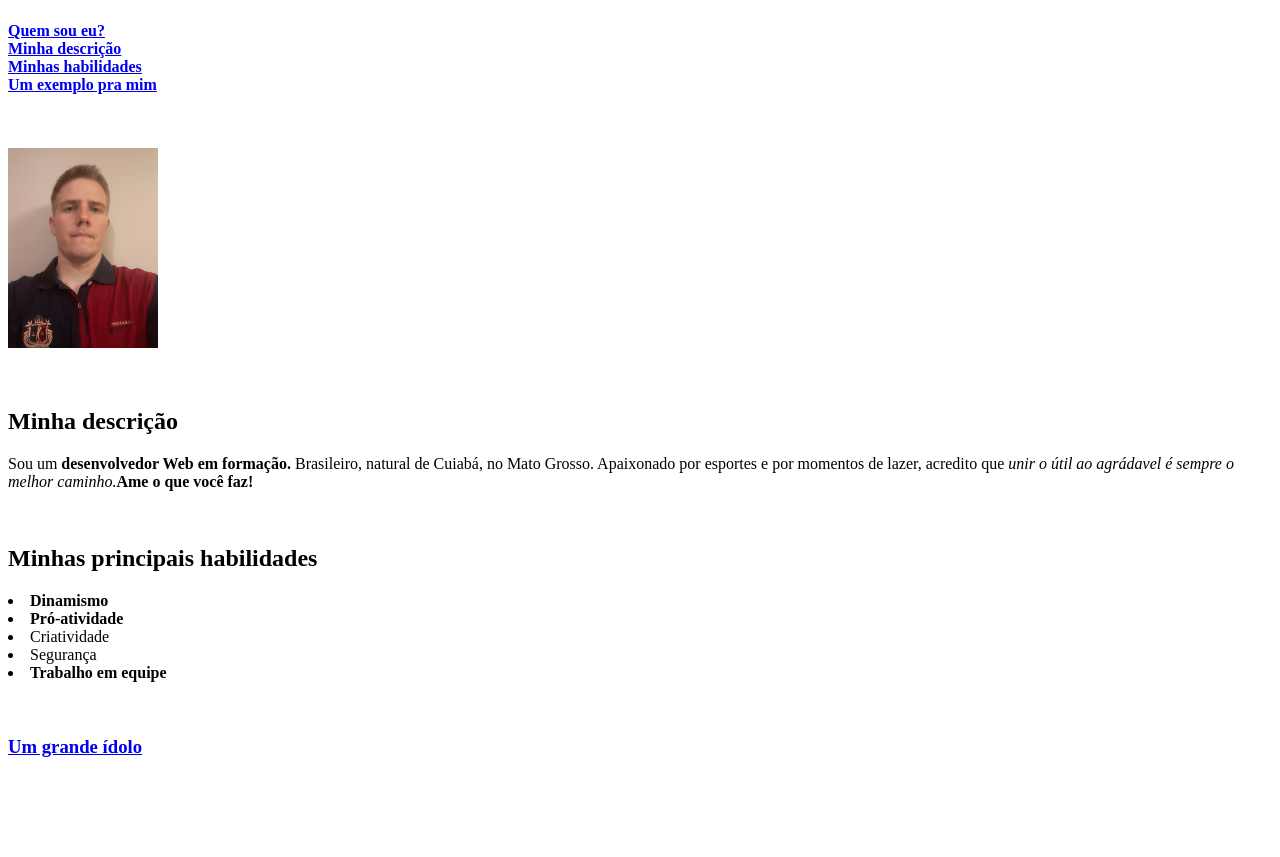
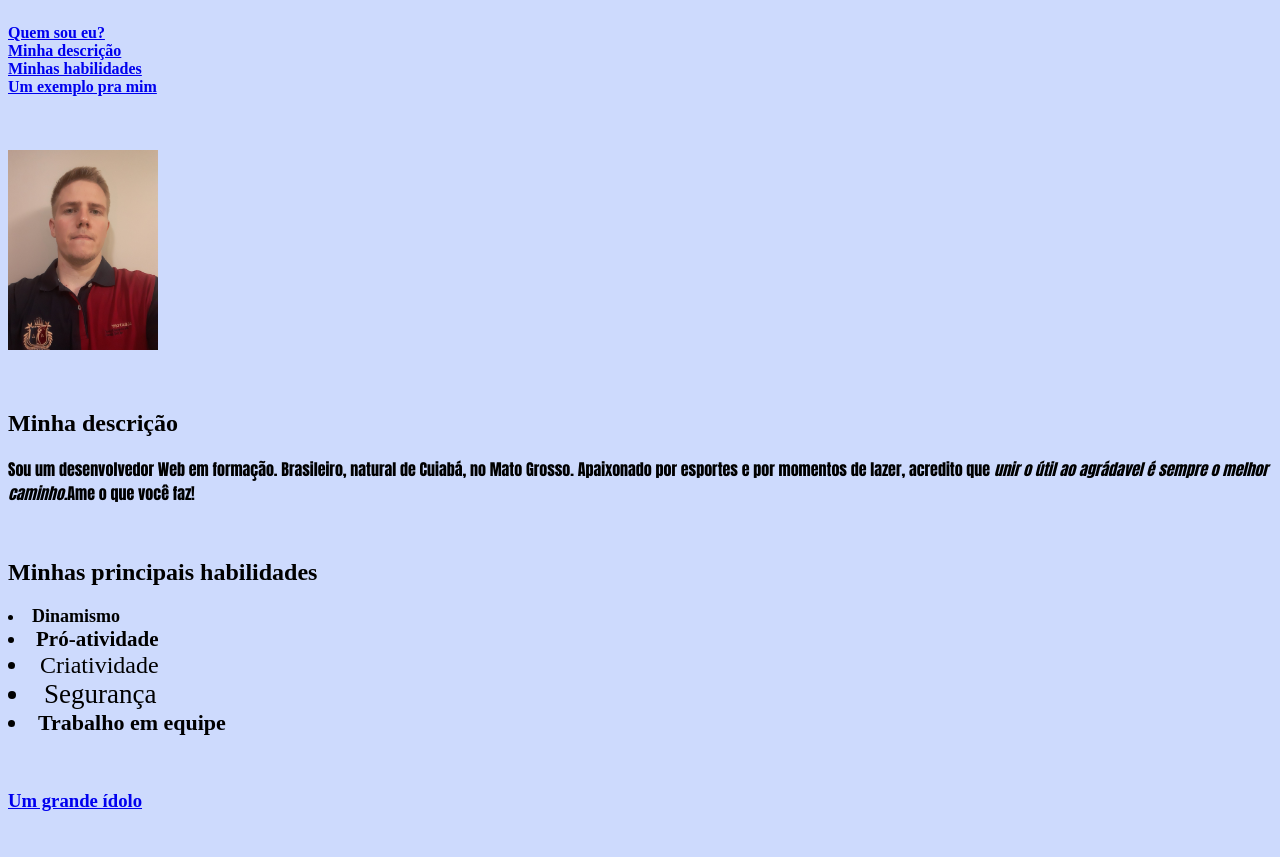
Before and after one commit to Joseluisdemeneghi/Joseluisdemeneghi.github.io, a plain HTML site: page index.html in a window 1280 px wide. Shown: the part 76-933 px from the top of the page. Before the commit the page ends 879 px from the top, so only its background shows below. Drawn offline with Linux system fonts and the light colour scheme.

Commit message:
atualizando o css

```diff
--- a/index.html
+++ b/index.html
@@ -2,7 +2,34 @@
 <html lang="pt-br">
 <head>
     <meta charset="UTF-8">
-        <title>Portfólio Web José Luís</title>
+    <title>Portfólio Web José Luís</title>
+    <style>
+    h1 {
+        font-family: 'Trebuchet MS', 'Lucida Sans Unicode', 'Lucida Grande', 'Lucida Sans', Arial, sans-serif ;
+        }
+    .descricao {
+            font-family: Impact, Haettenschweiler, 'Arial Narrow Bold', sans-serif;
+            font-weight: 600;
+        }
+    body {
+        background-color: #cddafd;
+    }
+    .dinamismo {
+        font-size: 18px;
+    }
+    .pro {
+        font-size: 21px;
+    }
+    .criativo {
+        font-size: 24px;
+    }
+    .seguro {
+        font-size: 27px;
+    }
+    .equipe {
+        font-size: 22px;
+    }
+    </style>
 </head>
 <body>
      <h1>José Luís Demeneghi Filho</h1>
@@ -18,14 +45,14 @@
     <img id="eu" src="imagens/20210504_210908.jpg" alt="Foto de José Luís" width="150 px">
     <br><br><br>
     <h2>Minha descrição</h2>
-    <p id="descricao">Sou um <strong>desenvolvedor Web em formação.</strong> Brasileiro, natural de Cuiabá, no Mato Grosso. Apaixonado por esportes e por momentos de lazer, acredito que <em>unir o útil ao agrádavel é sempre o melhor caminho.</em><strong>Ame o que você faz!</strong> </p>
+    <p id="descricao" class="descricao">Sou um <strong>desenvolvedor Web em formação.</strong> Brasileiro, natural de Cuiabá, no Mato Grosso. Apaixonado por esportes e por momentos de lazer, acredito que <em>unir o útil ao agrádavel é sempre o melhor caminho.</em><strong>Ame o que você faz!</strong> </p>
     <br>
     <h2 id="habil">Minhas principais habilidades</h2>
-    <li><strong>Dinamismo</strong></li>
-    <li><strong>Pró-atividade</strong></li>
-    <li>Criatividade</li>
-    <li>Segurança</li>
-    <li><strong>Trabalho em equipe</strong></li>
+    <li class="dinamismo"><strong>Dinamismo</strong></li>
+    <li class="pro"><strong>Pró-atividade</strong></li>
+    <li class="criativo">Criatividade</li>
+    <li class="seguro">Segurança</li>
+    <li class="equipe"><strong>Trabalho em equipe</strong></li>
     <br><br>
     <a id="idolo" href="https://www.linkedin.com/in/gfpoliva/" target="_blank"><h3>Um grande ídolo</h3></a>
     <br>
```
